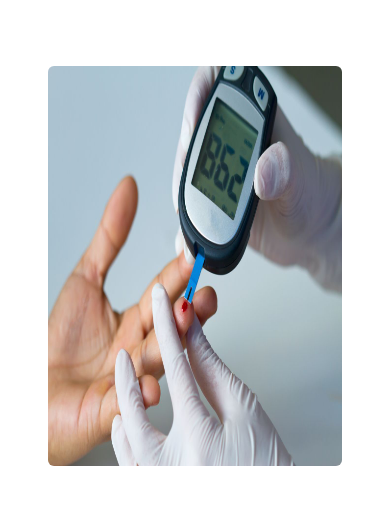
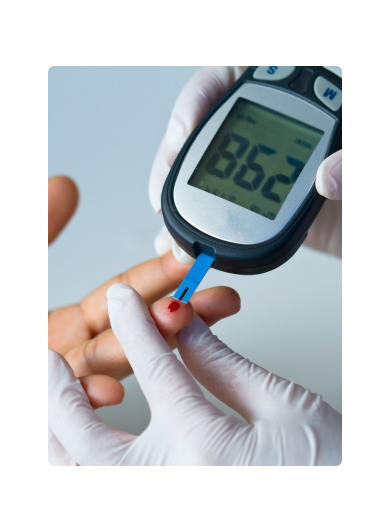
Before and after one commit to gnafhan/nutriplate, a Next.js app: page /blog/manajemen-diabetes in a window 390 px wide. Shown: the part 254-767 px from the top of the page. Built offline with nearby package versions, Linux system fonts and the light colour scheme; no server answers.

Commit message:
fix responsive

```diff
--- a/pages/blog/manajemen-diabetes.js
+++ b/pages/blog/manajemen-diabetes.js
@@ -50,7 +50,7 @@ const Home = () => {
             <img
               src='/img/DiabetesBlog.jpg'
               alt='blog'
-              className='mt-10 h-[400px] rounded-md mb-11'
+              className='mt-10 h-[400px] object-cover rounded-md mb-11'
             />
             </div>
             <div className='max-w-[770px] mx-auto'>
```
